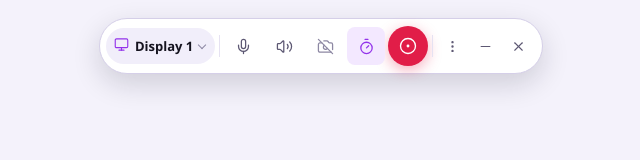
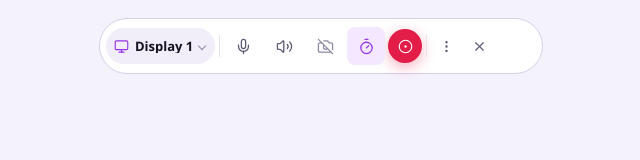
Before and after one commit to insightarchive/velo-screen-recording, a website with bundled scripts: page src/launcher.html in a window 1280 px wide. Shown: the whole page, without its empty margins (319-959 px from the left). Built offline with nearby package versions, Linux system fonts and the light colour scheme.

Commit message:
Launcher pill: smaller record button, fix source-btn alignment, remove bar shadow, drop minimize button

```diff
--- a/src/js/launcher.js
+++ b/src/js/launcher.js
@@ -32,7 +32,6 @@ function paintBar() {
   $('timer-btn').setAttribute('aria-label', settings.countdown === '0' ? 'Countdown: off' : `Countdown: ${settings.countdown}s`);
   $('record-btn').innerHTML = icon('circle-dot');
   $('more-btn').innerHTML = icon('more-vertical');
-  $('min-btn').innerHTML = icon('minus');
   $('close-btn').innerHTML = icon('x');
 }
 
@@ -149,7 +148,6 @@ $('timer-btn').addEventListener('click', openTimerPopover);
 $('more-btn').addEventListener('click', openMorePopover);
 $('menu-folder').addEventListener('click', () => { invoke('reveal_in_folder', { path: settings.folder }); closePopovers(); });
 $('menu-main').addEventListener('click', () => { invoke('show_main_window'); closePopovers(); });
-$('min-btn').addEventListener('click', () => windowControl('minimize'));
 $('close-btn').addEventListener('click', () => windowControl('close'));
 $('record-btn').addEventListener('click', () => {
   if (session.counting || session.recording) return;
--- a/src/launcher.html
+++ b/src/launcher.html
@@ -24,7 +24,6 @@
       <button class="record-btn" id="record-btn" aria-label="Start recording" title="Start recording"></button>
       <div class="sep"></div>
       <button class="icon-btn sm" id="more-btn" aria-label="More options" title="More options"></button>
-      <button class="icon-btn sm" id="min-btn" aria-label="Minimize" title="Minimize"></button>
       <button class="icon-btn sm" id="close-btn" aria-label="Close" title="Close"></button>
     </div>
     <div class="popover" id="source-popover" hidden>
--- a/src/styles/launcher.css
+++ b/src/styles/launcher.css
@@ -13,18 +13,19 @@ body {
   display: flex; align-items: center; gap: 3px; width: 100%; height: 56px; flex: none; box-sizing: border-box;
   padding: 0 6px; border-radius: 999px;
   background: var(--surface); color: var(--text); border: 1px solid var(--border-strong);
-  box-shadow: 0 10px 28px rgba(20, 16, 36, 0.16);
+  box-shadow: none;
 }
 
 .source-btn {
   display: flex; align-items: center; gap: 6px; height: 36px; padding: 0 10px 0 8px; border: 0; border-radius: 999px;
-  background: var(--surface-sunken); color: var(--text); font-weight: 600; font-size: 13px; flex: none; max-width: 112px;
+  background: var(--surface-sunken); color: var(--text); font-weight: 600; font-size: 13px; line-height: 1; flex: none; max-width: 112px;
 }
 .source-btn:hover { background: var(--border); }
-.source-btn .ic .icon { width: 15px; height: 15px; flex: none; color: var(--accent); }
-.source-btn .lbl { overflow: hidden; text-overflow: ellipsis; white-space: nowrap; }
-.source-btn .chev { width: 6px; height: 6px; border-right: 1.5px solid var(--text-3); border-bottom: 1.5px solid var(--text-3); transform: rotate(45deg); flex: none; margin-top: -3px; }
-.source-btn[aria-expanded="true"] .chev { transform: rotate(225deg); margin-top: 3px; }
+.source-btn .ic { display: flex; align-items: center; flex: none; }
+.source-btn .ic .icon { display: block; width: 15px; height: 15px; flex: none; color: var(--accent); }
+.source-btn .lbl { display: block; overflow: hidden; text-overflow: ellipsis; white-space: nowrap; }
+.source-btn .chev { width: 6px; height: 6px; border-right: 1.5px solid var(--text-3); border-bottom: 1.5px solid var(--text-3); transform: rotate(45deg); flex: none; }
+.source-btn[aria-expanded="true"] .chev { transform: rotate(225deg); }
 
 .sep { width: 1px; height: 22px; background: var(--border); flex: none; margin: 0 1px; }
 
@@ -40,11 +41,11 @@ body {
 .icon-btn.sm .icon { width: 15px; height: 15px; }
 
 .record-btn {
-  display: grid; place-items: center; width: 40px; height: 40px; border: 0; border-radius: 50%; flex: none;
+  display: grid; place-items: center; width: 34px; height: 34px; border: 0; border-radius: 50%; flex: none;
   background: var(--danger); color: var(--danger-ink); box-shadow: 0 4px 14px rgba(225, 29, 72, 0.35);
 }
 .record-btn:hover { filter: brightness(0.94); }
-.record-btn .icon { width: 18px; height: 18px; }
+.record-btn .icon { width: 15px; height: 15px; }
 .record-btn.counting { animation: pulse 1s infinite; }
 @keyframes pulse { 50% { opacity: 0.55; } }
 
--- a/src/styles/pill.css
+++ b/src/styles/pill.css
@@ -6,7 +6,7 @@ body { margin: 0; overflow: hidden; -webkit-user-select: none; user-select: none
   display: flex; align-items: center; gap: 10px; width: 100%; height: 56px;
   padding: 0 8px 0 16px; border-radius: 999px;
   background: var(--surface); color: var(--text); border: 1px solid var(--border-strong);
-  box-shadow: 0 10px 28px rgba(20, 16, 36, 0.16);
+  box-shadow: none;
 }
 .dot { width: 10px; height: 10px; border-radius: 50%; background: var(--danger); animation: pulse 1.2s infinite; flex: none; }
 .paused .dot { animation: none; background: var(--warn); }
```
